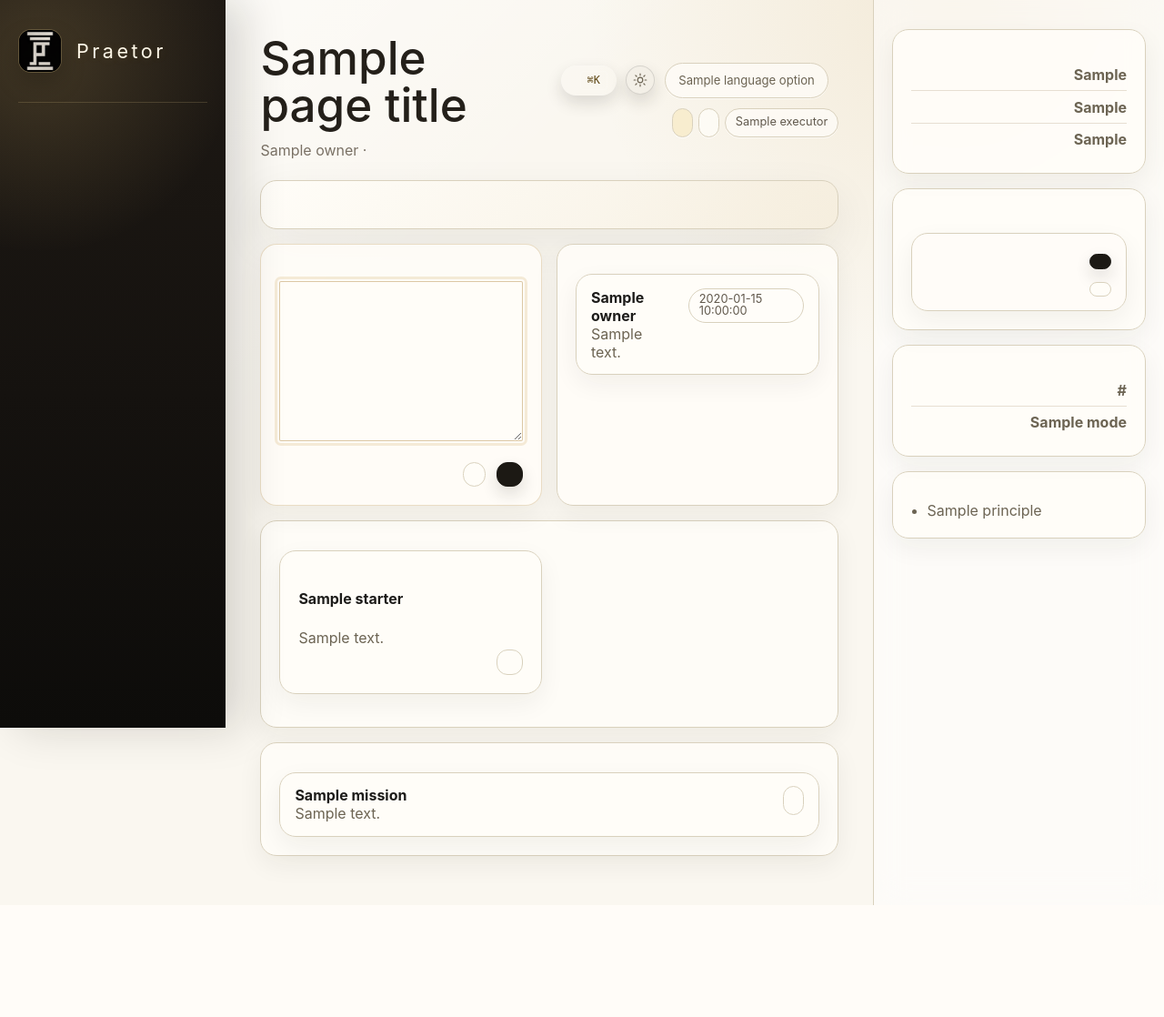
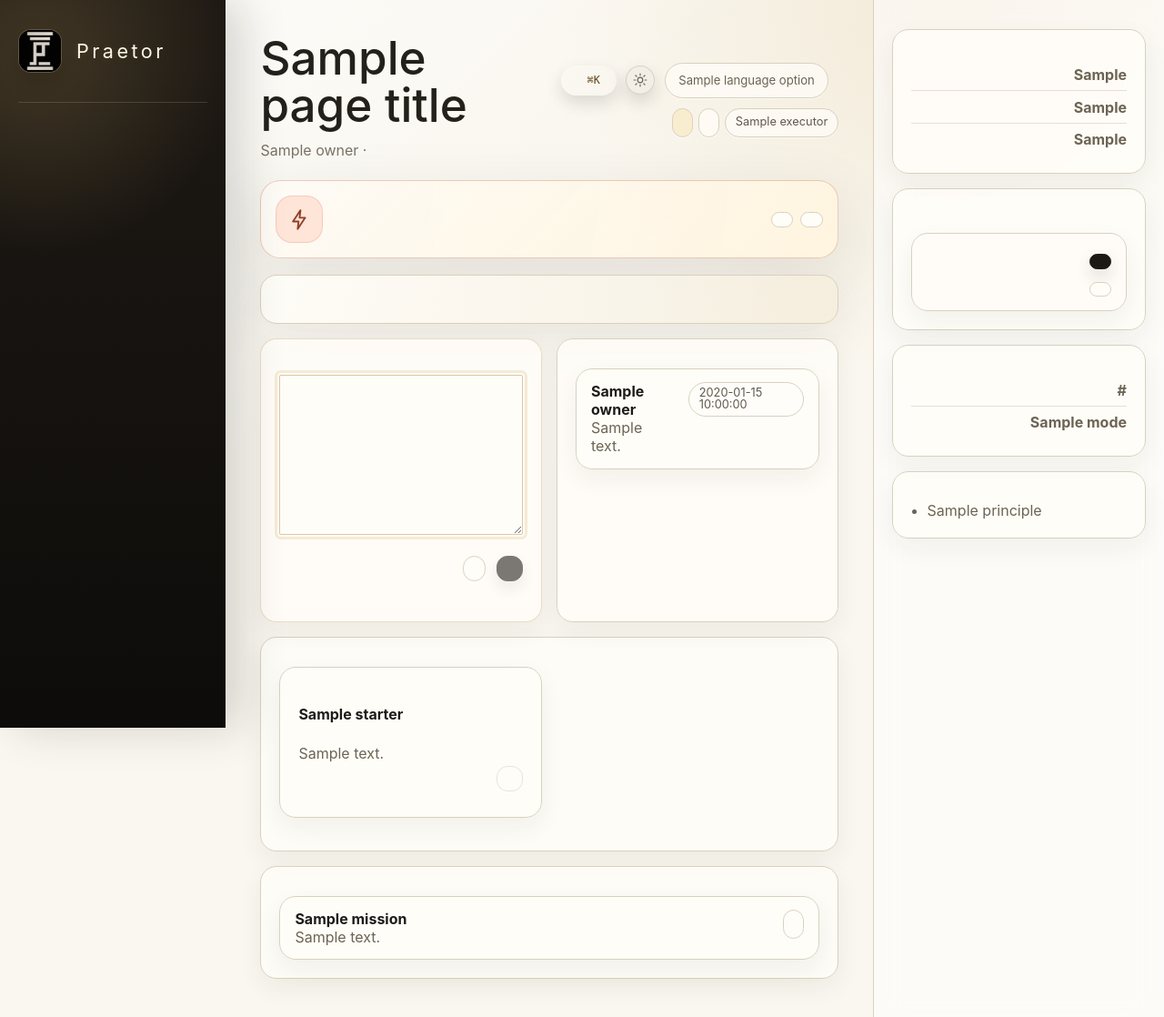
Before and after one commit to chaochungkuo/praetor, a FastAPI app: template apps/api/praetor_api/templates/praetor.html in a window 1280 px wide. Shown: the top 1118 px of the page at 91% size. Before the commit the page ends 995 px from the top, so only its background shows below. Run offline with FastAPI, Linux system fonts and the light colour scheme; the template is opened without the code that fills it: most values are stand-ins (such as "Sample title", 1, 10 or a date in 2020); parts of the project's set-up code (start-up, migrations or seed data) failed here and were passed over.

Commit message:
Add AI runtime outage mode

```diff
--- a/apps/api/praetor_api/static/praetor.css
+++ b/apps/api/praetor_api/static/praetor.css
@@ -1948,8 +1948,8 @@
 
 button:disabled,
 .ceo-chat-form button:disabled {
-  cursor: wait;
-  opacity: 0.72;
+  cursor: not-allowed;
+  opacity: 0.58;
 }
 
 .small-button:hover,
@@ -1962,6 +1962,84 @@
 
 .payload {
   background: #f6efe3;
+}
+
+.ai-outage-banner {
+  display: grid;
+  grid-template-columns: auto minmax(0, 1fr) auto;
+  align-items: center;
+  gap: 1rem;
+  margin: 0 0 1.1rem;
+  padding: 1rem;
+  border: 1px solid rgba(183, 83, 53, 0.28);
+  border-radius: 22px;
+  background:
+    linear-gradient(135deg, rgba(255, 253, 248, 0.92), rgba(255, 244, 221, 0.88)),
+    radial-gradient(circle at top left, rgba(183, 83, 53, 0.16), transparent 36rem);
+  box-shadow: 0 22px 70px rgba(48, 37, 21, 0.11);
+}
+
+.ai-outage-icon {
+  display: grid;
+  place-items: center;
+  width: 3.25rem;
+  height: 3.25rem;
+  border-radius: 18px;
+  color: #8f3f25;
+  background: #ffe4d8;
+  box-shadow: inset 0 0 0 1px rgba(183, 83, 53, 0.16);
+}
+
+.ai-outage-icon svg {
+  width: 1.55rem;
+  height: 1.55rem;
+}
+
+.ai-outage-copy {
+  min-width: 0;
+}
+
+.ai-outage-copy h2 {
+  margin: 0.1rem 0 0.25rem;
+  color: #261d17;
+  font-size: clamp(1.35rem, 2vw, 1.8rem);
+}
+
+.ai-outage-copy p {
+  margin: 0;
+  color: #665b50;
+}
+
+.ai-outage-copy p + p {
+  margin-top: 0.45rem;
+}
+
+.ai-outage-actions {
+  display: flex;
+  flex-wrap: wrap;
+  justify-content: flex-end;
+  gap: 0.5rem;
+}
+
+.ai-disabled-note {
+  margin: 0.5rem 0 0;
+  color: #8a6220;
+  font-size: 0.95rem;
+}
+
+@media (max-width: 760px) {
+  .ai-outage-banner {
+    grid-template-columns: 1fr;
+    align-items: start;
+  }
+
+  .ai-outage-actions {
+    justify-content: stretch;
+  }
+
+  .ai-outage-actions .small-button {
+    flex: 1;
+  }
 }
 
 .metric-list li,
--- a/apps/api/praetor_api/templates/base.html
+++ b/apps/api/praetor_api/templates/base.html
@@ -106,6 +106,28 @@
             </section>
           </noscript>
           <template data-flash-seed data-flash-level="{{ flash_level }}">{{ flash }}</template>
+        {% endif %}
+
+        {% if settings and not runtime_ready %}
+          <section class="ai-outage-banner" role="alert" aria-live="polite">
+            <div class="ai-outage-icon" aria-hidden="true">
+              <svg viewBox="0 0 24 24" fill="none" stroke="currentColor" stroke-width="1.8">
+                <path d="M13 2 5 14h6l-1 8 8-12h-6l1-8Z" stroke-linejoin="round"/>
+              </svg>
+            </div>
+            <div class="ai-outage-copy">
+              <span class="eyebrow">{{ t("ai_power_outage_title") }}</span>
+              <h2>{{ t("ai_power_outage_title") }}</h2>
+              <p>{{ t("ai_power_outage_body") }}</p>
+              {% if runtime_health and runtime_health.error %}
+                <p class="muted"><strong>{{ t("ai_power_outage_reason") }}:</strong> {{ runtime_health.error }}</p>
+              {% endif %}
+            </div>
+            <div class="ai-outage-actions">
+              <a class="small-button" href="/app/models">{{ t("fix_runtime_now") }}</a>
+              <a class="small-button secondary" href="/app/settings#runtime">{{ t("configure_runtime") }}</a>
+            </div>
+          </section>
         {% endif %}
 
         {% block content %}{% endblock %}
--- a/apps/api/praetor_api/templates/praetor.html
+++ b/apps/api/praetor_api/templates/praetor.html
@@ -391,8 +391,11 @@
           </label>
           <div class="full actions">
             <a class="small-button" href="/office">{{ t("open_chairman_office") }}</a>
-            <button type="submit" data-default-label="{{ t('send_to_ceo') }}">{{ t("send_to_ceo") }}</button>
+            <button type="submit" data-default-label="{{ t('send_to_ceo') }}" {% if not runtime_ready %}disabled title="{{ t('ai_action_disabled') }}"{% endif %}>{{ t("send_to_ceo") }}</button>
           </div>
+          {% if not runtime_ready %}
+            <p class="full ai-disabled-note">{{ t("ai_action_disabled") }}</p>
+          {% endif %}
         </form>
       </section>
       <section class="panel">
@@ -428,8 +431,11 @@
             <input type="hidden" name="priority" value="{{ starter.priority }}" />
             <input type="hidden" name="requested_outputs" value="{{ starter.requested_outputs }}" />
             <div class="actions">
-              <button type="submit" class="secondary">{{ t("create_starter_mission") }}</button>
+              <button type="submit" class="secondary" {% if not runtime_ready %}disabled title="{{ t('ai_action_disabled') }}"{% endif %}>{{ t("create_starter_mission") }}</button>
             </div>
+            {% if not runtime_ready %}
+              <p class="ai-disabled-note">{{ t("ai_action_disabled") }}</p>
+            {% endif %}
           </form>
         {% endfor %}
       </div>
--- a/apps/api/praetor_api/templates/tasks.html
+++ b/apps/api/praetor_api/templates/tasks.html
@@ -47,7 +47,7 @@
               <td class="table-actions">
                 <form method="post" action="/app/missions/{{ mission.id }}/run">
                   <input type="hidden" name="csrf_token" value="{{ csrf_token }}" />
-                  <button type="submit" data-loading-label="…">{{ t("run") }}</button>
+                  <button type="submit" data-loading-label="…" {% if not runtime_ready %}disabled title="{{ t('ai_action_disabled') }}"{% endif %}>{{ t("run") }}</button>
                 </form>
               </td>
             </tr>
--- a/apps/api/praetor_api/ui.py
+++ b/apps/api/praetor_api/ui.py
@@ -73,6 +73,12 @@
         "founder_command_center": "Founder command center",
         "runtime_ready": "Runtime ready",
         "runtime_not_configured": "Runtime not configured",
+        "ai_power_outage_title": "AI runtime is offline",
+        "ai_power_outage_body": "Praetor is in power-outage mode: settings, records, and navigation remain available, but CEO chat, mission creation, board briefings, and execution are paused until AI is healthy.",
+        "ai_power_outage_reason": "Current issue",
+        "fix_runtime_now": "Fix AI runtime",
+        "ai_action_disabled": "AI action disabled until the runtime is healthy.",
+        "ai_runtime_required": "AI runtime is offline. Fix the runtime before asking the CEO or running AI work.",
         "login": "Login",
         "logout": "Logout",
         "owner": "Owner",
@@ -647,6 +653,12 @@
         "founder_command_center": "創辦人控制台",
         "runtime_ready": "執行環境已就緒",
         "runtime_not_configured": "執行環境尚未設定",
+        "ai_power_outage_title": "AI 執行環境離線",
+        "ai_power_outage_body": "Praetor 目前進入停電模式：你仍然可以調整設定、查看紀錄與整理資料，但 CEO 對話、建立任務、董事會簡報與任務執行會暫停，直到 AI 恢復健康。",
+        "ai_power_outage_reason": "目前問題",
+        "fix_runtime_now": "修復 AI 執行環境",
+        "ai_action_disabled": "AI 執行環境恢復前，這個 AI 動作會暫停。",
+        "ai_runtime_required": "AI 執行環境目前離線。請先修復執行環境，再要求 CEO 或執行 AI 工作。",
         "login": "登入",
         "logout": "登出",
         "owner": "擁有者",
@@ -1538,6 +1550,17 @@
     return message
 
 
+def _runtime_unavailable_message(request: Request, t) -> str | None:
+    try:
+        health = request.app.state.ctx.service.runtime_health()
+    except Exception as exc:
+        return _friendly_runtime_error(exc, t)
+    if health.get("healthy"):
+        return None
+    reason = health.get("error") or health.get("status") or t("runtime_not_configured")
+    return f"{t('ai_runtime_required')} {t('ai_power_outage_reason')}: {reason}"
+
+
 def _save_provider_api_key(provider: str, api_key: str) -> None:
     key = api_key.strip()
     if not key:
@@ -2475,6 +2498,8 @@
     body = str(form.get("body", "")).strip()
     if not body:
         return _redirect("/app/praetor", t("message_to_ceo_placeholder"), "error")
+    if runtime_message := _runtime_unavailable_message(request, t):
+        return _redirect("/app/models", runtime_message, "error")
     try:
         await run_in_threadpool(request.app.state.ctx.service.create_ceo_message, ConversationCreateRequest(body=body))
     except Exception as exc:
@@ -2700,9 +2725,12 @@
         return _redirect("/app/praetor", "Complete onboarding first.", "error")
     form = await request.form()
     _validate_form_csrf(request, form)
+    t = _translator(_ui_language(request, settings))
     title = str(form.get("title", "")).strip()
     if not title:
         return _redirect("/app/praetor", "Mission title is required.", "error")
+    if runtime_message := _runtime_unavailable_message(request, t):
+        return _redirect("/app/models", runtime_message, "error")
     requested_outputs_raw = str(form.get("requested_outputs", "")).strip()
     requested_outputs = [line.strip() for line in requested_outputs_raw.splitlines() if line.strip()]
     mission = await run_in_threadpool(
@@ -2726,6 +2754,8 @@
     form = await request.form()
     _validate_form_csrf(request, form)
     t = _translator(_ui_language(request, settings))
+    if runtime_message := _runtime_unavailable_message(request, t):
+        return _redirect("/app/models", runtime_message, "error")
     ctx = request.app.state.ctx
     registry = ctx.run_registry
     if registry.is_running(mission_id):
@@ -2893,8 +2923,14 @@
 
 @router.post("/app/missions/{mission_id}/board-briefing")
 async def create_board_briefing_submit(request: Request, mission_id: str):
+    settings = _require_initialized(request)
+    if settings is None:
+        return _redirect("/app/praetor", "Complete onboarding first.", "error")
     form = await request.form()
     _validate_form_csrf(request, form)
+    t = _translator(_ui_language(request, settings))
+    if runtime_message := _runtime_unavailable_message(request, t):
+        return _redirect("/app/models", runtime_message, "error")
     try:
         briefing = await run_in_threadpool(request.app.state.ctx.service.create_board_briefing, mission_id)
     except Exception as exc:
--- a/tools/app_ui_smoke.py
+++ b/tools/app_ui_smoke.py
@@ -134,6 +134,7 @@
                     "before_has_wizard": "Founder to Praetor" in before,
                     "anon_redirects_to_login": "Owner login" in anon_text,
                     "praetor_has_briefing": "Praetor briefing" in praetor,
+                    "praetor_has_ai_outage": "AI runtime is offline" in praetor,
                     "praetor_has_ceo_hint": "mission draft, approval request, memory update" in praetor,
                     "praetor_has_starters": "Suggested first tasks" in praetor,
                     "inbox_has_chairman_inbox": "Chairman Inbox" in inbox,
@@ -149,6 +150,7 @@
                     "mission_detail_has_workspace_steward": "Workspace Steward" in mission_detail,
                     "mission_detail_has_run_attempts": "Run attempts" in mission_detail,
                     "mission_detail_has_board_briefing": "Board briefing" in mission_detail,
+                    "mission_detail_has_ai_disabled": "AI action disabled" in mission_detail,
                     "mission_detail_has_memory_promotion": "Memory promotion" in mission_detail,
                     "memory_has_client_record": "Client record" in memory,
                     "agents_has_directory": "Agent Directory" in agents,
@@ -167,6 +169,7 @@
                     "models_has_test_connection": "Test connection" in models,
                     "models_has_usage": "Usage by executor" in models,
                     "models_has_subscription_executor_setup": "ChatGPT subscription executor" in models,
+                    "models_has_ai_outage": "AI runtime is offline" in models,
                     "meetings_has_title": "Structured meetings" in meetings,
                     "mobile_has_briefing": "Mobile briefing" in mobile or "行動簡報" in mobile,
                     "settings_has_owner": "Owner" in settings,
```
Also changed, not shown: apps/api/praetor_api/templates/mission_detail.html (+5 -2 lines).
